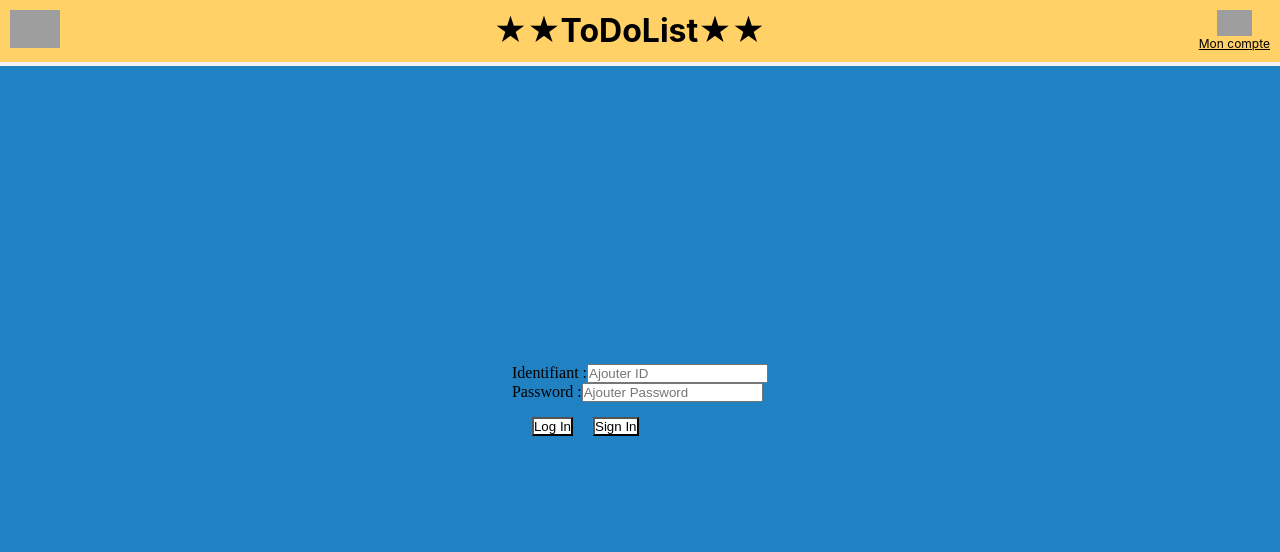
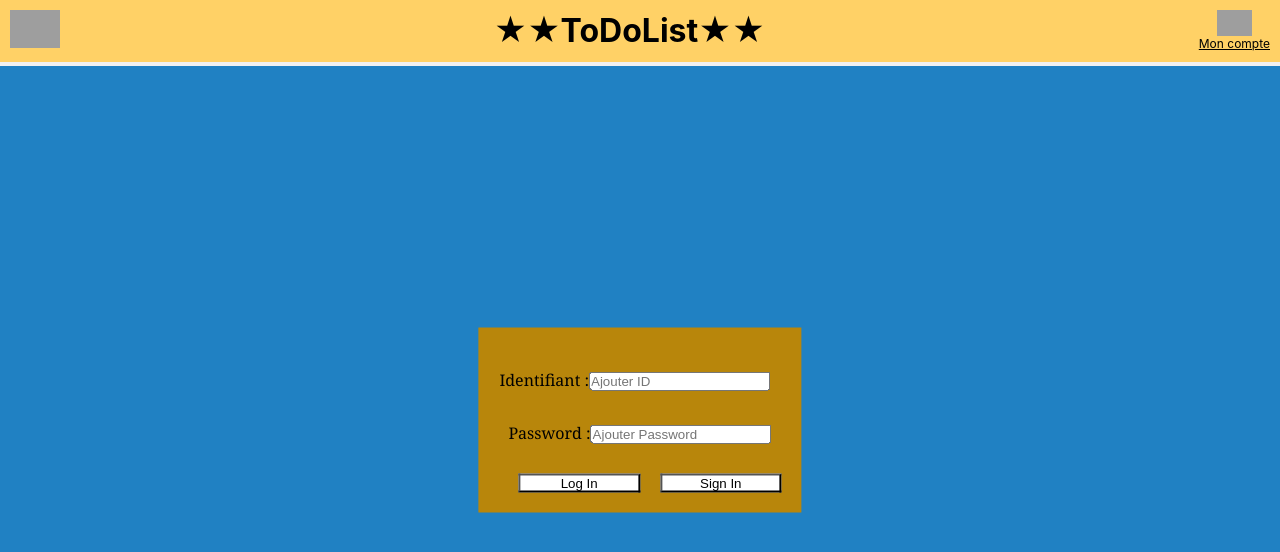
Before and after one commit to shadest24/formation_dc_dev_react_node, a React (Create React App) app in the folder react_src/: page / in a window 1280 px wide. Both pictures are taken after a click on the element "Mon compte". Shown: the top 552 px of the page. Built offline with nearby package versions, Linux system fonts and the light colour scheme; grey boxes are pictures that could not be loaded.

Commit message:
LogIn_Register_Page CSS

```diff
--- a/react_src/src/components/Connect.css
+++ b/react_src/src/components/Connect.css
@@ -1,16 +1,34 @@
 .Connect {
+  font-size: 16px;
+  font-family: Cambria, Cochin, Georgia, Times, 'Times New Roman', serif;
   position: absolute;
   top: 50%;
   left: 50%;
   transform: translate(-50%, -50%);
+  background-color: darkgoldenrod;
 }
 .LogIn {
   display: flex;
   padding-left: 20px;
   margin-top: 15px;
+  width: 100%;
+  margin-top: 20px;
 }
 .LogIn button {
   background-color: #fff;
   color: #000;
   margin-right: 20px;
+  width: 100%;
+
 }
+.Id_input{
+  padding: 1px;
+  width: 100%;
+  margin-top: 20px;
+}
+.Password_input{
+  padding: 10px;
+  width: 100%;
+  margin-top: 20px;
+  margin-bottom: 20px;
+}
--- a/react_src/src/components/Connect.js
+++ b/react_src/src/components/Connect.js
@@ -13,7 +13,7 @@ class Connect extends React.Component {
   render() {
     return (
       <div className="Connect">
-        <div>
+        <div className="Id_input">
           Identifiant :
           <input
             placeholder="Ajouter ID"
@@ -23,7 +23,7 @@ class Connect extends React.Component {
             }}
           />
         </div>
-        <div>
+        <div className="Password_input">
           Password :
           <input
             placeholder="Ajouter Password"
--- /dev/null
+++ b/react_src/src/components/Inscription.css
@@ -0,0 +1,39 @@
+.Connect{
+    padding: 20px;
+    margin-top: 20px;
+    margin-bottom: 20px;
+    background-color: darkgoldenrod;
+}
+.Ajouter_id{
+    padding: 10px;
+    width: 90%;
+    margin-top: 20px;
+    margin-bottom: 20px;
+}
+.Password{
+    padding: 10px;
+    width: 90%;
+    margin-top: 20px;
+    margin-bottom: 20px;
+}
+.Verif_mot_pass{
+    padding: 10px;
+    width: 90%;
+    margin-top: 20px;
+    margin-bottom: 20px;
+}
+.Mail{
+    padding: 10px;
+    width: 90%;
+    margin-top: 20px;
+
+}
+.Bouton_inscription{
+    padding: 10px;
+    background-color: slategray;
+    border-radius: 100px;
+    width: 60%;
+   margin-left: 20%;
+   margin-top: 20px;
+    margin-bottom: 20px;
+}
--- a/react_src/src/components/Inscription.js
+++ b/react_src/src/components/Inscription.js
@@ -1,4 +1,5 @@
 import React from "react";
+import "./Inscription.css";
 
 class Inscription extends React.Component {
   constructor(props) {
@@ -16,7 +17,7 @@ class Inscription extends React.Component {
       <div className="Connect">
         <div>
           Identifiant :
-          <input
+          <input className="Ajouter_id"
             placeholder="Ajouter ID"
             value={this.state.inputUserName}
             onChange={e => {
@@ -26,24 +27,25 @@ class Inscription extends React.Component {
         </div>
         <div>
           Password :
-          <input
-            placeholder="Ajouter Password"
+          <input className="Password"
+            placeholder="Veuillez saisir votre mot de passe"
             value={this.state.inputUserPassword}
             onChange={e => {
               this.setState({ inputUserPassword: e.target.value });
             }}
           />
-          <input
-            placeholder="Password identique"
+          <div> Password :
+          <input className="Verif_mot_pass"
+            placeholder="Confirmer votre mot de passe"
             value={this.state.inputUserPasswordSame}
             onChange={e => {
               this.setState({ inputUserPasswordSame: e.target.value });
             }}
-          />
+          /></div>
         </div>
         <div>
-          Mail :
-          <input
+          Adresse mail :
+          <input className="Mail"
             placeholder="xxxx@xxx.xx"
             value={this.state.inputUserMail}
             onChange={e => {
@@ -53,7 +55,7 @@ class Inscription extends React.Component {
         </div>
         <div className="Inscription">
           <button
-            className="btn btn-primary btn-sm"
+            className="Bouton_inscription"
             onClick={() => {
               if (!(this.state.inputUserName === "" || this.state.inputUserPassword === "" || this.state.inputUserPasswordSame === "" || this.state.inputUserMail === "") & (this.state.inputUserPassword === this.state.inputUserPasswordSame)) {
                   this.props.inscription(
```
